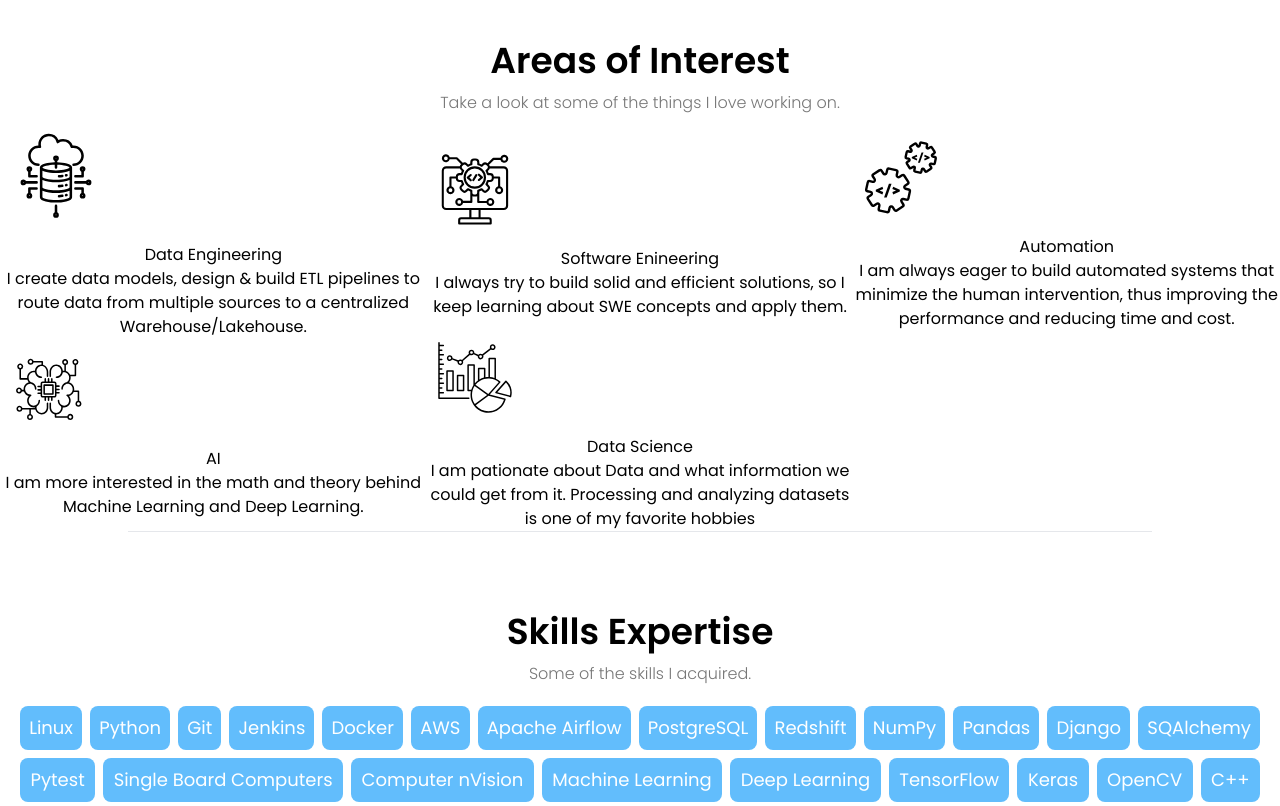
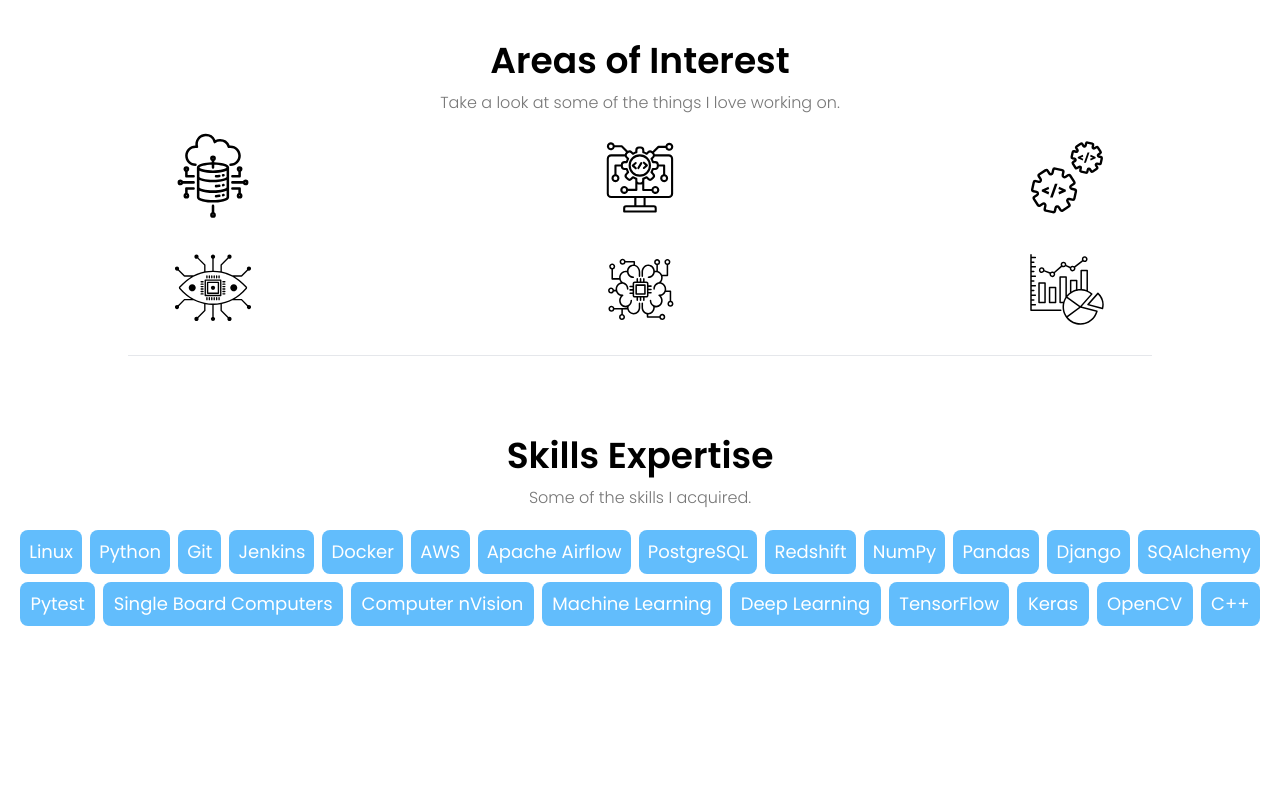
Before and after one commit to maky-hnou/portfolio-front, a Next.js app: page / in a window 1280 px wide. Shown: the part 980-1786 px from the top of the page. After the commit the page ends 1610 px from the top, so only its background shows below. Built offline with nearby package versions, Linux system fonts and the light colour scheme.

Commit message:
Test new icons

```diff
--- a/src/pages/index.js
+++ b/src/pages/index.js
@@ -5,7 +5,14 @@
 import AnimatedCharacters from "../components/AnimatedCharacters";
 import TextSplitter from "../components/TextSplitter";
 import Link from "next/link";
-import { DEIcon, SEIcon, AutIcon, AIIcon, DSIcon } from "../components/Icons";
+import {
+  DEIcon,
+  SEIcon,
+  AutIcon,
+  CVIcon,
+  AIIcon,
+  DSIcon,
+} from "../components/Icons";
 import SkillSet from "../components/SkillSet";
 import ScreenDimensions from "../components/ScreenDimensions";
 
@@ -112,46 +119,23 @@
         </p>
       </div>
       <div className="grid grid-cols-3 place-items-center">
-        <div className="text-center">
+        <div>
           <DEIcon />
-          <h4>Data Engineering</h4>
-          <p>
-            I create data models, design & build ETL pipelines to route data
-            from multiple sources to a centralized Warehouse/Lakehouse.
-          </p>
         </div>
-        <div className="text-center">
+        <div>
           <SEIcon />
-          <h4>Software Enineering</h4>
-          <p>
-            I always try to build solid and efficient solutions, so I keep
-            learning about SWE concepts and apply them.
-          </p>
         </div>
-        <div className="text-center">
+        <div>
           <AutIcon />
-          <h4>Automation</h4>
-          <p>
-            I am always eager to build automated systems that minimize the human
-            intervention, thus improving the performance and reducing time and
-            cost.
-          </p>
         </div>
-        <div className="text-center">
+        <div>
+          <CVIcon />
+        </div>
+        <div>
           <AIIcon />
-          <h4>AI</h4>
-          <p>
-            I am more interested in the math and theory behind Machine Learning
-            and Deep Learning.
-          </p>
         </div>
-        <div className="text-center">
+        <div>
           <DSIcon />
-          <h4>Data Science</h4>
-          <p>
-            I am pationate about Data and what information we could get from it.
-            Processing and analyzing datasets is one of my favorite hobbies
-          </p>
         </div>
       </div>
       <div>
```
